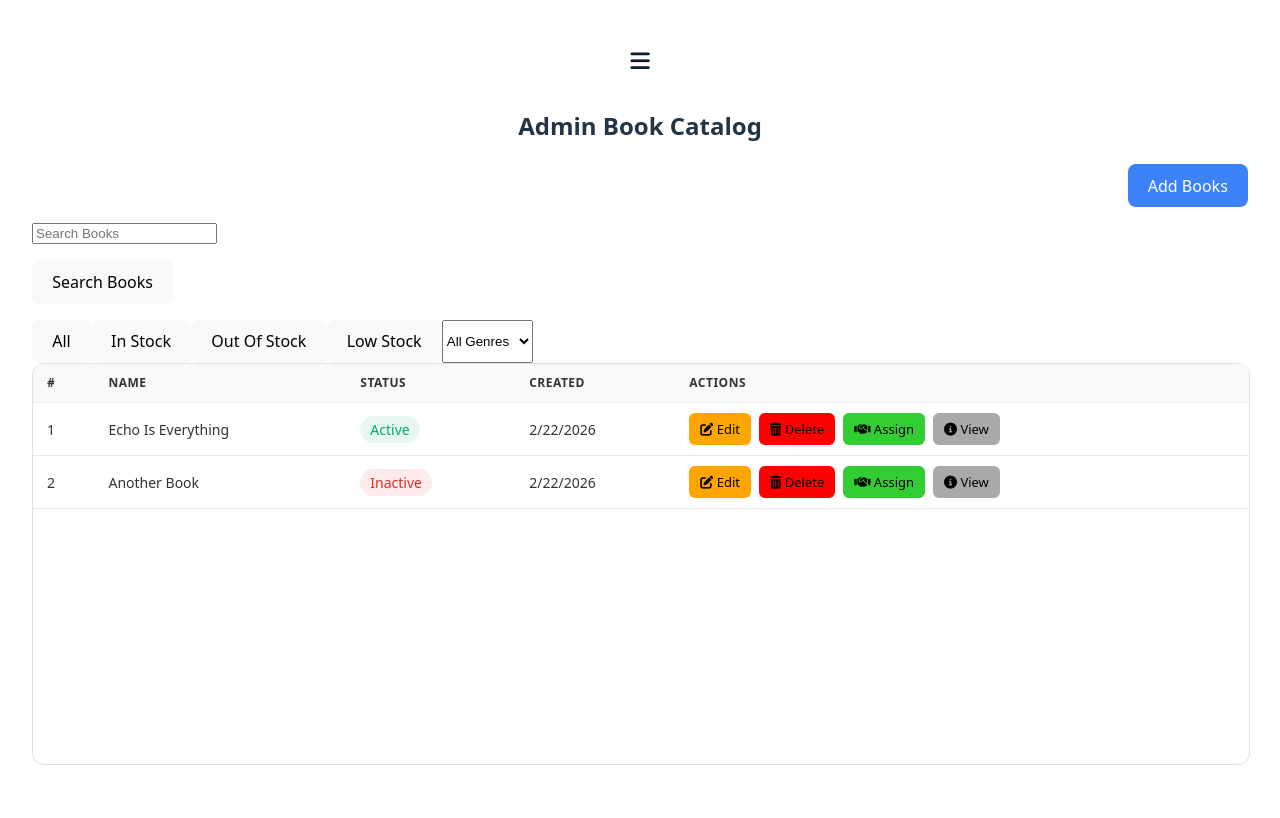
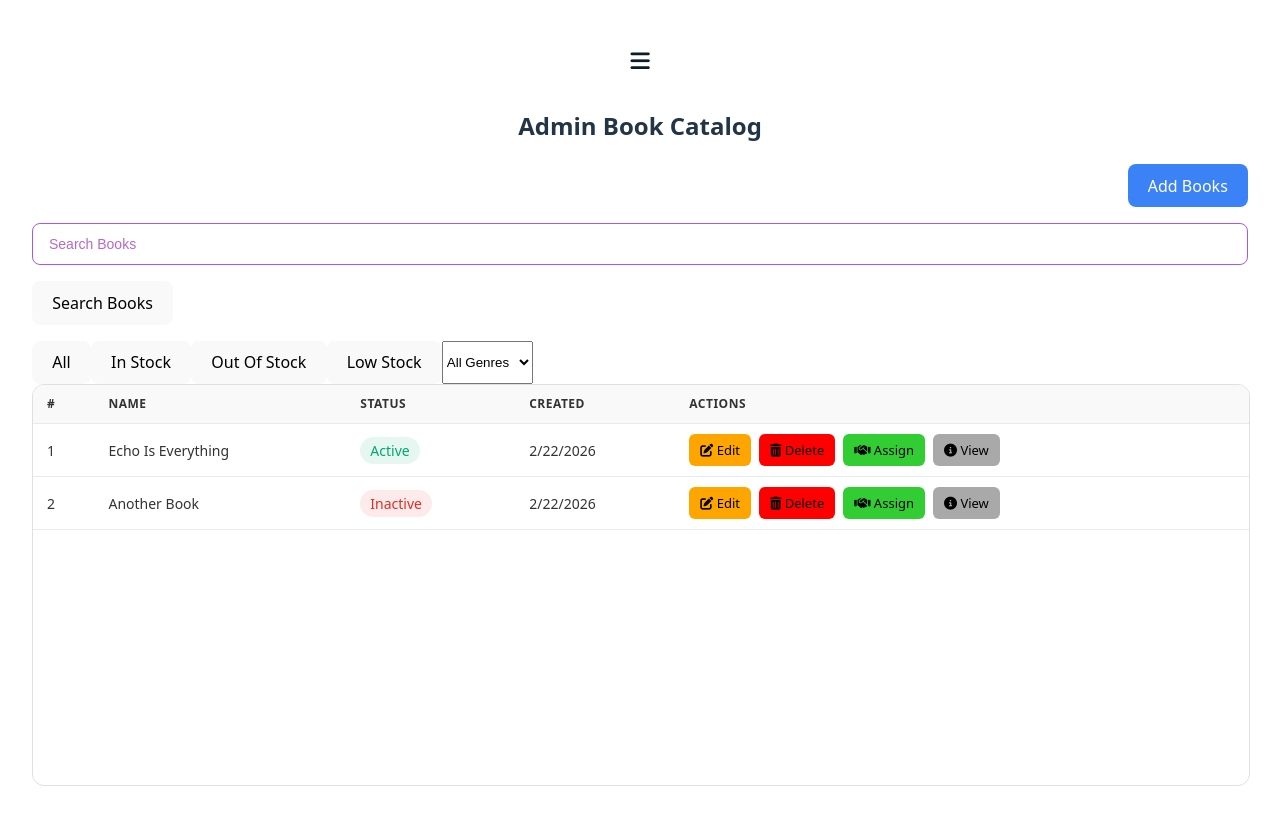
Before and after one commit to agaesh/Library, a Vue app in the folder library-frontend/: page / in a window 1280 px wide. Built offline with nearby package versions, Linux system fonts and the light colour scheme.

Commit message:
style(search-input): add purple themed styling with focus and placeholder states

```diff
--- a/library-frontend/src/App.vue
+++ b/library-frontend/src/App.vue
@@ -102,4 +102,27 @@
         border-radius: 8px;
     }
 
+    input[type="search"] {
+        width: 100%;
+        padding: 12px 16px;
+        font-size: 14px;
+        border: 1px solid #a855f7; /* purple border */
+        border-radius: 8px;
+        background-color: #ffffff; /* white background */
+        color: #4b0082; /* deep purple text */
+        outline: none;
+        transition: all 0.3s ease;
+    }
+
+    /* Focus state for better UX */
+    input[type="search"]:focus {
+        border-color: #7c3aed; /* stronger purple */
+        box-shadow: 0 0 0 3px rgba(124, 58, 237, 0.2); /* subtle purple glow */
+    }
+
+    /* Placeholder styling */
+    input[type="search"]::placeholder {
+        color: #9c27b0; /* lighter purple for placeholder */
+        opacity: 0.7;
+    }
 </style>
```
